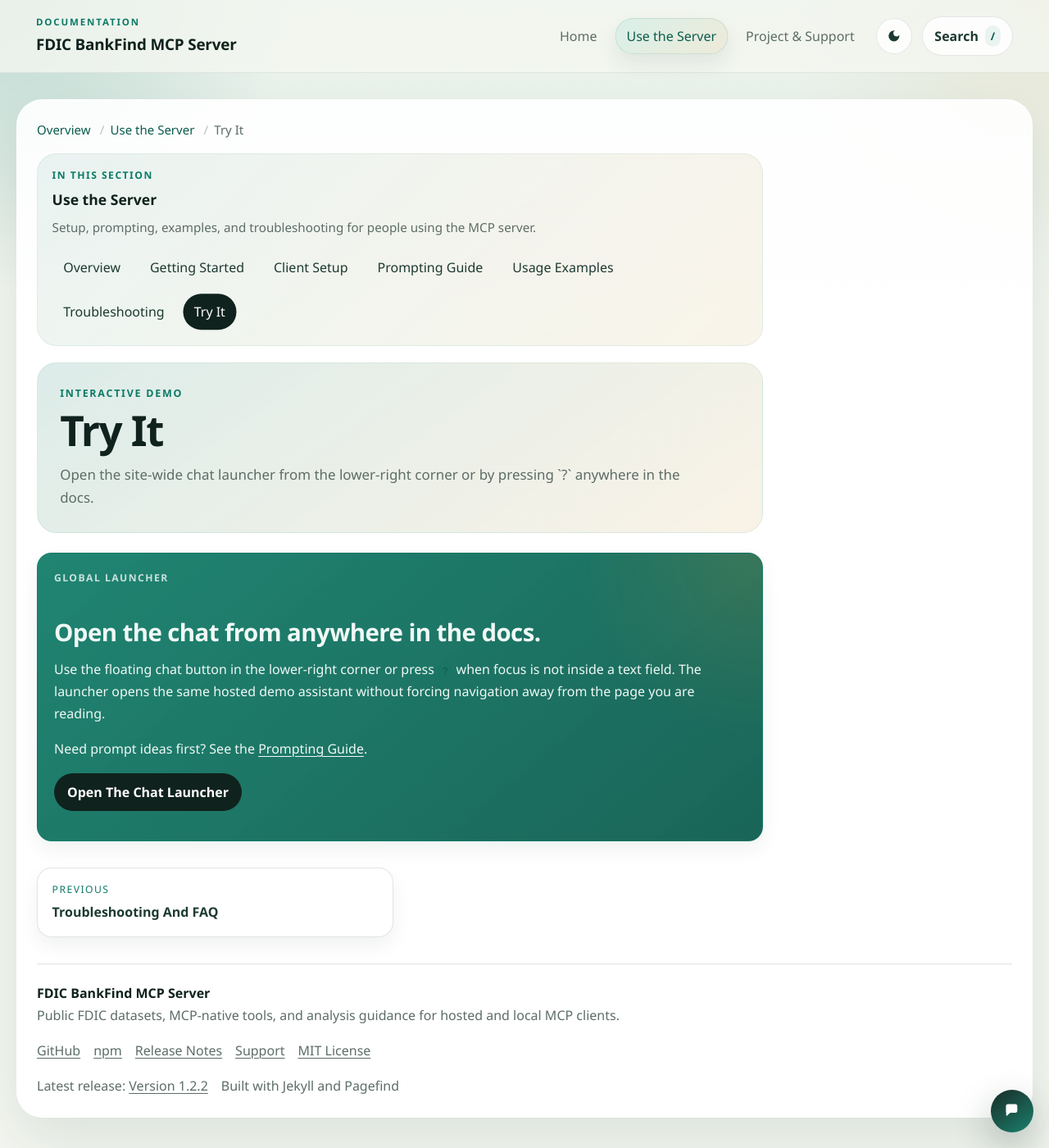
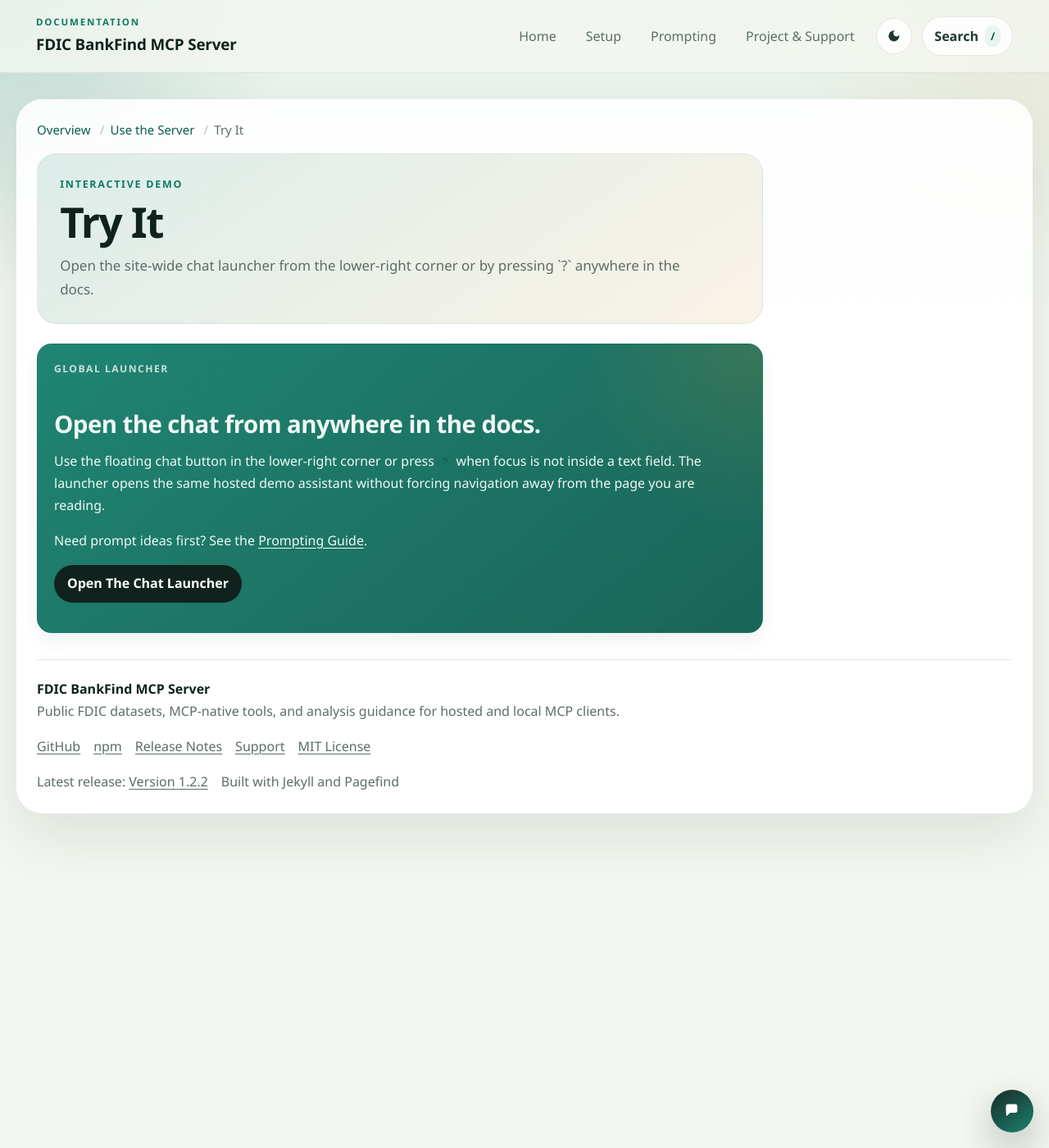
Before and after one commit to jflamb/fdic-mcp-server, a Jekyll site: the page built from docs/try-it.md, in a window 1280 px wide and 1400 px high. Shown: the whole window at 82% size. Built offline with Jekyll 4.4.1, drawn with Linux system fonts in a browser that asks for light colours.

Commit message:
refactor: restructure navigation — split user section into setup and prompting
Co-Authored-By: Claude Opus 4.6 (1M context) <noreply@anthropic.com>

```diff
--- a/docs/_data/navigation.yml
+++ b/docs/_data/navigation.yml
@@ -2,9 +2,12 @@ primary:
   - key: overview
     title: Home
     url: /
-  - key: user
-    title: Use the Server
-    url: /user-guide/
+  - key: setup
+    title: Setup
+    url: /setup/
+  - key: prompting
+    title: Prompting
+    url: /prompting/
   - key: project
     title: Project & Support
     url: /project-information/
@@ -12,34 +15,29 @@ primary:
 sections:
   overview:
     title: Home
-    description: What this server is, who it is for, and the fastest paths into the docs.
     items:
       - title: FDIC BankFind MCP Server
         short_title: Home
         url: /
-  user:
-    title: Use the Server
-    description: Setup, prompting, examples, and troubleshooting for people using the MCP server.
+  setup:
+    title: Setup
     items:
-      - title: Use the Server
-        short_title: Overview
-        url: /user-guide/
       - title: Getting Started
         url: /getting-started/
       - title: Client Setup
         url: /clients/
+      - title: Troubleshooting And FAQ
+        short_title: Troubleshooting
+        url: /troubleshooting/
+  prompting:
+    title: Prompting
+    items:
       - title: Prompting Guide
         url: /prompting-guide/
       - title: Usage Examples
         url: /usage-examples/
-      - title: Troubleshooting And FAQ
-        short_title: Troubleshooting
-        url: /troubleshooting/
-      - title: Try It
-        url: /try-it/
   project:
     title: Project & Support
-    description: Release history, support posture, compatibility guidance, and contribution workflow.
     items:
       - title: Project & Support
         short_title: Overview
@@ -57,7 +55,6 @@ sections:
         url: /release-notes/
   release_notes:
     title: Release Notes
-    description: Published releases and historical version notes.
     parent: project
     items:
       - title: Release Notes
```
